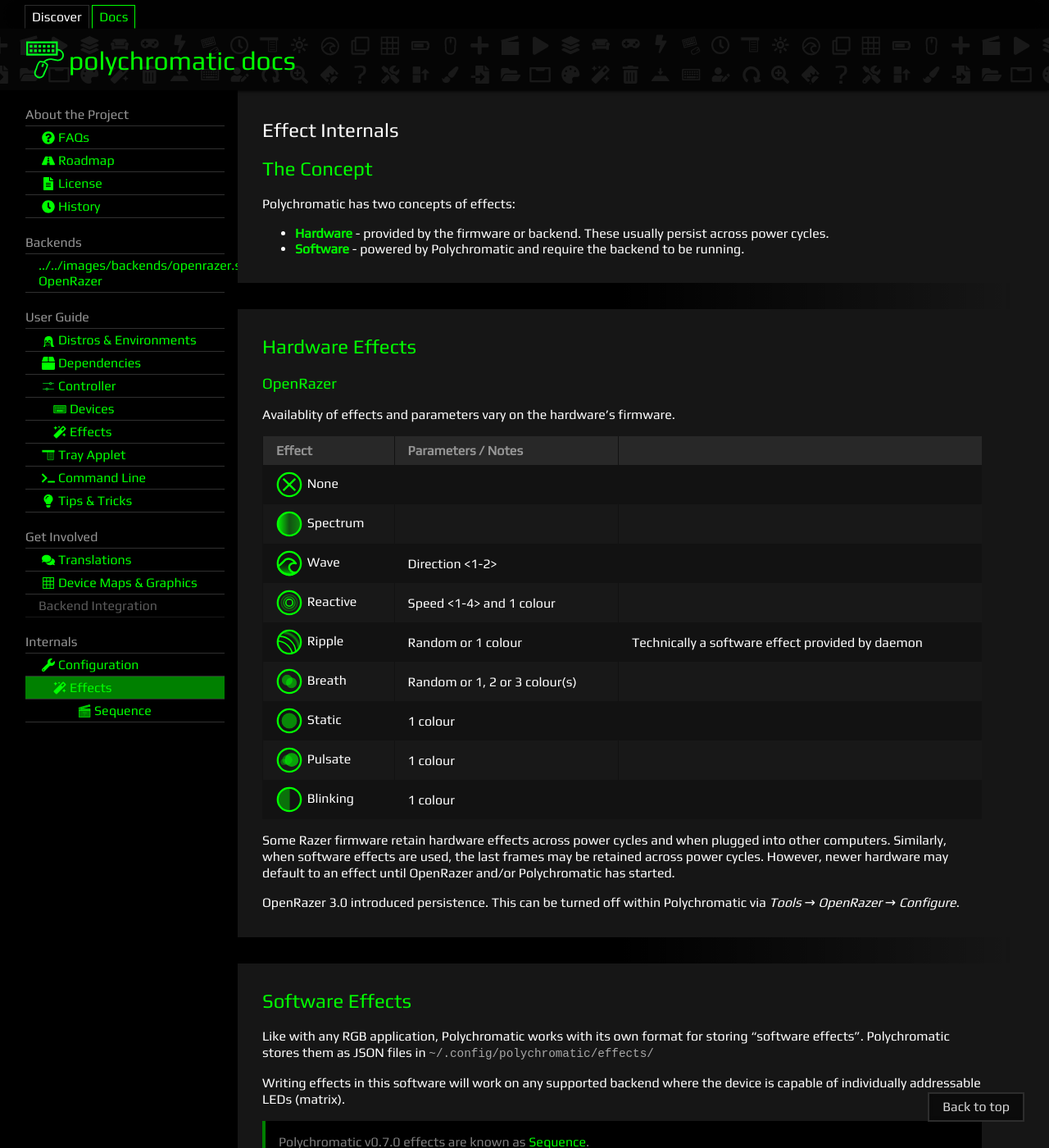
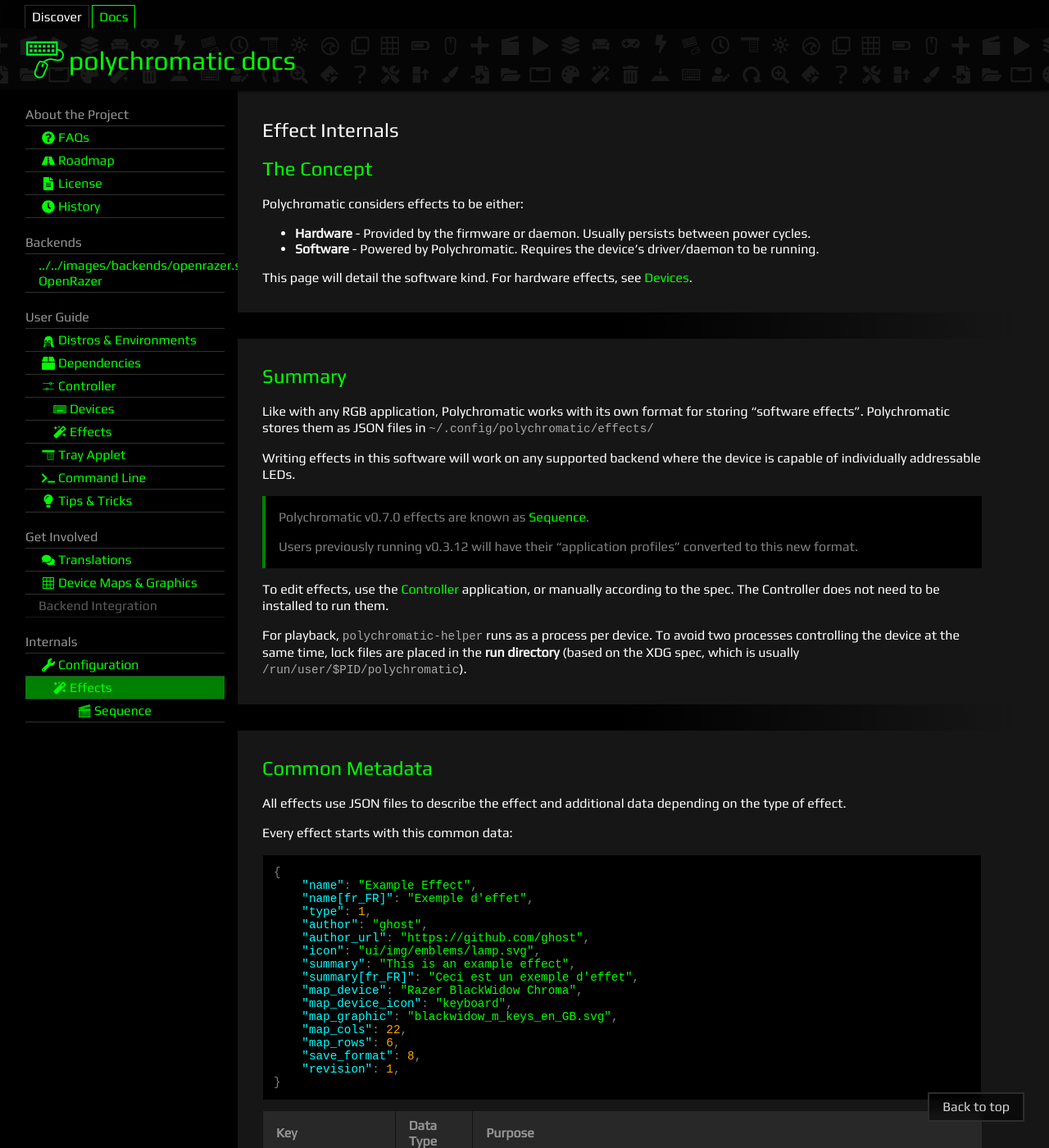
Before and after one commit to polychromatic/polychromatic-docs, a Jekyll site: the page built from pages/config-effects.md, in a window 1280 px wide and 1400 px high. Shown: the whole window at 82% size. Built offline with Jekyll 4.4.1, drawn with Linux system fonts in a browser that asks for light colours; some of the changed text lies outside the part shown.

Commit message:
Add user guide: Devices

```diff
--- a/_sass/docs.scss
+++ b/_sass/docs.scss
@@ -29,6 +29,11 @@ $roadmap-line: #00FF00;
             max-width: 32px;
             vertical-align: middle;
         }
+    }
+
+    h4 {
+        margin-top: -125px;
+        padding-top: 145px;
     }
 
     hr {
--- a/pages/config-effects.md
+++ b/pages/config-effects.md
@@ -7,43 +7,16 @@ class: docs
 
 ## The Concept
 
-Polychromatic has two concepts of effects:
+Polychromatic considers effects to be either:
 
-* **[Hardware](#hardware-effects)** - provided by the firmware or backend. These usually persist across power cycles.
-* **[Software](#software-effects)** - powered by Polychromatic and require the backend to be running.
+* **Hardware** - Provided by the firmware or daemon. Usually persists between power cycles.
+* **Software** - Powered by Polychromatic. Requires the device's driver/daemon to be running.
+
+This page will detail the software kind. For hardware effects, see [Devices](/controller/devices/).
 
 ---
 
-## Hardware Effects
-
-### OpenRazer
-
-Availablity of effects and parameters vary on the hardware's firmware.
-
-{:.has-icons}
-| Effect                                        | Parameters / Notes            |
-| --------------------------------------------- | ----------------------------- |
-| ![](/images/effects/none.svg) None            |
-| ![](/images/effects/spectrum.svg) Spectrum    |
-| ![](/images/effects/wave.svg) Wave            | Direction <1-2>
-| ![](/images/effects/reactive.svg) Reactive    | Speed <1-4> and 1 colour
-| ![](/images/effects/ripple.svg) Ripple        | Random or 1 colour | Technically a software effect provided by daemon
-| ![](/images/effects/breath.svg) Breath        | Random or 1, 2 or 3 colour(s)
-| ![](/images/effects/static.svg) Static        | 1 colour
-| ![](/images/effects/pulsate.svg) Pulsate      | 1 colour
-| ![](/images/effects/blinking.svg) Blinking    | 1 colour
-
-Some Razer firmware retain hardware effects across power cycles and when plugged into
-other computers. Similarly, when software effects are used, the last frames may
-be retained across power cycles. However, newer hardware may default to an effect
-until OpenRazer and/or Polychromatic has started.
-
-OpenRazer 3.0 introduced persistence. This can be turned off within Polychromatic
-via _Tools → OpenRazer → Configure_.
-
----
-
-## Software Effects
+## Summary
 
 Like with any RGB application, Polychromatic works with its own format for
 storing "software effects". Polychromatic stores them as JSON files in
@@ -51,7 +24,7 @@ storing "software effects". Polychromatic stores them as JSON files in
 and exported for use in other applications. -->
 
 Writing effects in this software will work on any supported backend where the
-device is capable of individually addressable LEDs (matrix). <!-- and can be
+device is capable of individually addressable LEDs. <!-- and can be
 set to work within specifications  (for example, a scripted effect that
 should only be played on keyboards) -->
 
@@ -70,20 +43,17 @@ There are three types:
 > Users previously running v0.3.12 will have their "application profiles"
 > converted to this new format.
 
-### Edit Effects
+To edit effects, use the [Controller](/controller/effects/) application, or
+manually according to the spec. The Controller does not need to be installed to run them.
 
-Create and edit existing effects using the [Controller](/controller/) application.
-The Controller does not need to be installed to run them.
-
-### Playback
-
-`polychromatic-helper` runs as a process per device.
+For playback, `polychromatic-helper` runs as a process per device.
 To avoid two processes controlling the device at the same time,
 lock files are placed in the **run directory** (based on the XDG spec, which is
 usually `/run/user/$PID/polychromatic`).
 
+---
 
-### Common Metadata
+## Common Metadata
 
 All effects use JSON files to describe the effect and additional data depending
 on the type of effect.
```
Also changed, not shown: pages/controller-devices.md (added, +124 -0 lines), pages/openrazer.md (+15 -3 lines), images/guide/device-info.webp (added), images/guide/inspect-matrix.webp (added).
